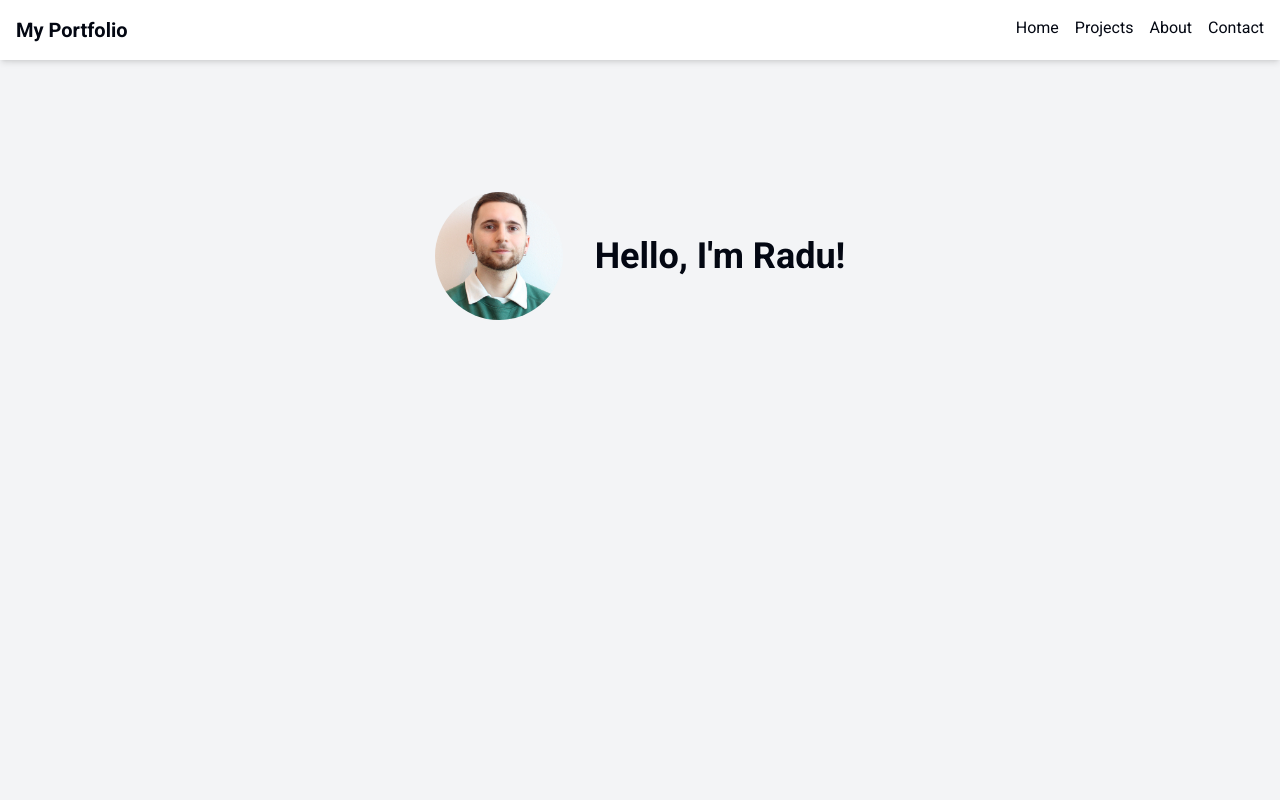
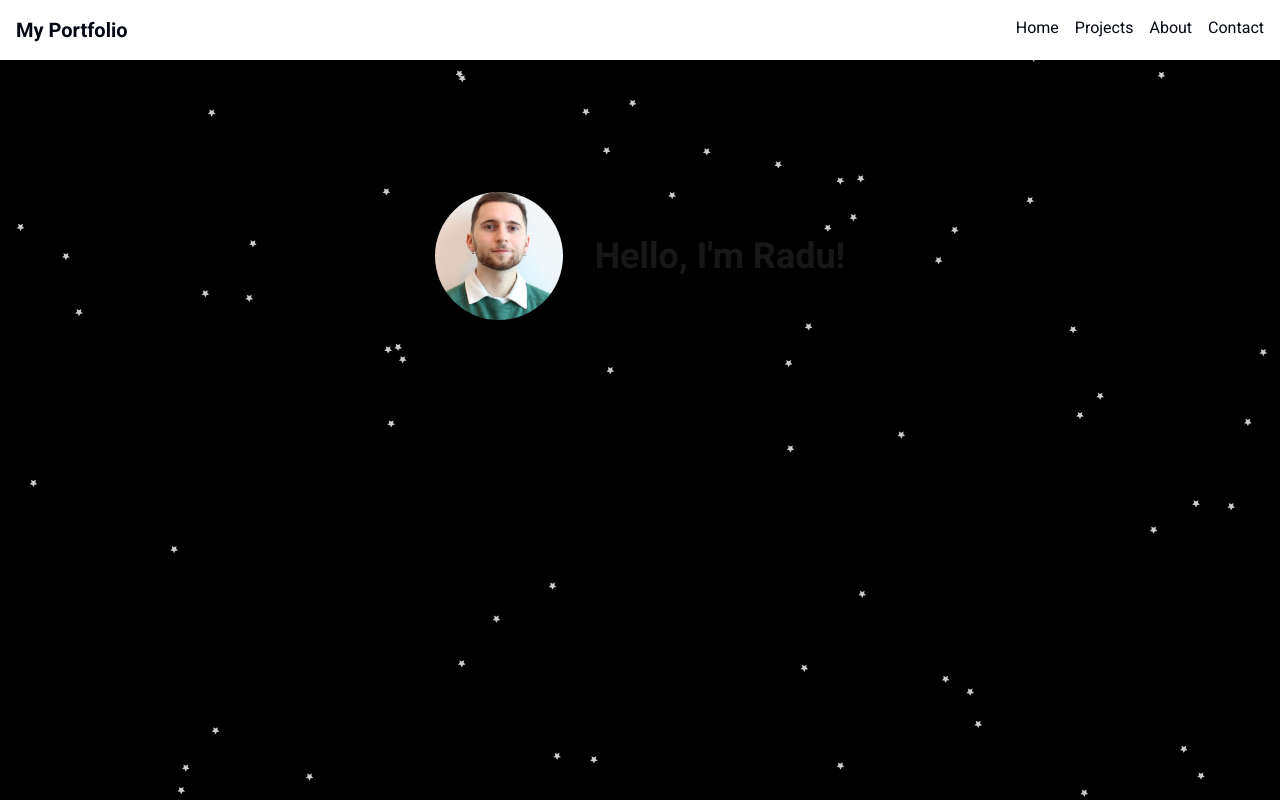
Before and after one commit to droggokid/radu-portofolio, a Next.js app: page / in a window 1280 px wide. Built offline with nearby package versions, Linux system fonts and the light colour scheme.

Commit message:
working background

```diff
--- a/package.json
+++ b/package.json
@@ -13,6 +13,9 @@
     "@emotion/styled": "^11.14.0",
     "@fontsource/roboto": "^5.2.5",
     "@mui/material": "^6.4.7",
+    "@tsparticles/engine": "^3.8.1",
+    "@tsparticles/react": "^3.0.0",
+    "@tsparticles/slim": "^3.8.1",
     "@vercel/analytics": "^1.5.0",
     "next": "15.2.1",
     "react": "^19.0.0",
--- a/src/app/layout.tsx
+++ b/src/app/layout.tsx
@@ -5,6 +5,7 @@ import "@fontsource/roboto/300.css";
 import "@fontsource/roboto/400.css";
 import "@fontsource/roboto/500.css";
 import "@fontsource/roboto/700.css";
+import Particles from "@/components/Particles";
 
 export default function RootLayout({
   children,
@@ -14,9 +15,16 @@ export default function RootLayout({
   return (
     <html lang="en">
       <body>
-        <Navbar />
-        <main>{children}</main>
-        <Analytics />
+        <div className="relative">
+          <div className="fixed inset-0 z-0">
+            <Particles />
+          </div>
+          <div className="relative z-10">
+            <Navbar />
+            <main>{children}</main>
+            <Analytics />
+          </div>
+        </div>
       </body>
     </html>
   );
--- a/src/app/page.tsx
+++ b/src/app/page.tsx
@@ -1,9 +1,10 @@
-import { Avatar } from "@mui/material";
+import { Avatar, NoSsr } from "@mui/material";
 import Stack from "@mui/material/Stack";
 
 export default function Home() {
   return (
-    <div className="flex min-h-screen items-start justify-center bg-gray-100 pt-48">
+    <NoSsr>
+      <div className="flex min-h-screen items-start justify-center pt-48">
         <Stack
           direction={{ xs: "column", md: "row" }}
           spacing={4}
@@ -19,10 +20,11 @@ export default function Home() {
               "&:hover": { transform: "scale(1.05)" },
             }}
           />
-        <h1 className="text-3xl md:text-4xl font-bold text-gray-950">
+          <h1 className="text-3xl md:text-4xl font-bold">
             Hello, I&apos;m Radu!
           </h1>
         </Stack>
       </div>
+    </NoSsr>
   );
 }
--- /dev/null
+++ b/src/components/Particles.tsx
@@ -0,0 +1,106 @@
+"use client";
+
+import { useEffect, useMemo, useState, useCallback } from "react";
+import { initParticlesEngine } from "@tsparticles/react";
+import {
+  type Container,
+  type ISourceOptions,
+  MoveDirection,
+  OutMode,
+} from "@tsparticles/engine";
+import { loadSlim } from "@tsparticles/slim";
+import dynamic from "next/dynamic";
+
+const Particles = dynamic(
+  () => import("@tsparticles/react").then((mod) => mod.default),
+  { ssr: false }
+);
+
+const ParticlesComponent = () => {
+  const [init, setInit] = useState(false);
+
+  useEffect(() => {
+    initParticlesEngine(async (engine) => {
+      await loadSlim(engine);
+    }).then(() => {
+      setInit(true);
+    });
+  }, []);
+
+  const particlesLoaded = useCallback(
+    async (container?: Container): Promise<void> => {
+      console.log(container);
+    },
+    []
+  );
+
+  const options: ISourceOptions = useMemo(
+    () => ({
+      background: {
+        color: { value: "#000000" },
+      },
+      fpsLimit: 60,
+      interactivity: {
+        events: {
+          onClick: { enable: false },
+          onHover: { enable: false },
+        },
+      },
+      particles: {
+        number: {
+          value: 150,
+          density: { enable: true, area: 800 },
+        },
+        color: { value: "#ffffff" },
+        shape: { type: "star" },
+        opacity: {
+          value: 0.8,
+          random: true,
+          anim: {
+            enable: true,
+            speed: 1,
+            opacity_min: 0.1,
+            sync: false,
+          },
+        },
+        size: {
+          value: 2,
+          random: { enable: true, minimumValue: 1 },
+          anim: {
+            enable: false,
+            speed: 40,
+            size_min: 0.1,
+            sync: false,
+          },
+        },
+        move: {
+          enable: true,
+          speed: 0.5,
+          direction: MoveDirection.none,
+          random: true,
+          straight: false,
+          outModes: { default: OutMode.out },
+        },
+        links: {
+          enable: false,
+        },
+      },
+      detectRetina: true,
+    }),
+    []
+  );
+
+  if (init) {
+    return (
+      <Particles
+        id="tsparticles"
+        particlesLoaded={particlesLoaded}
+        options={options}
+      />
+    );
+  }
+
+  return null;
+};
+
+export default ParticlesComponent;
```
Also changed, not shown: 1 other file (tests, documents, lock files or other folders). Lines whose indentation alone changed are shown as unchanged.
